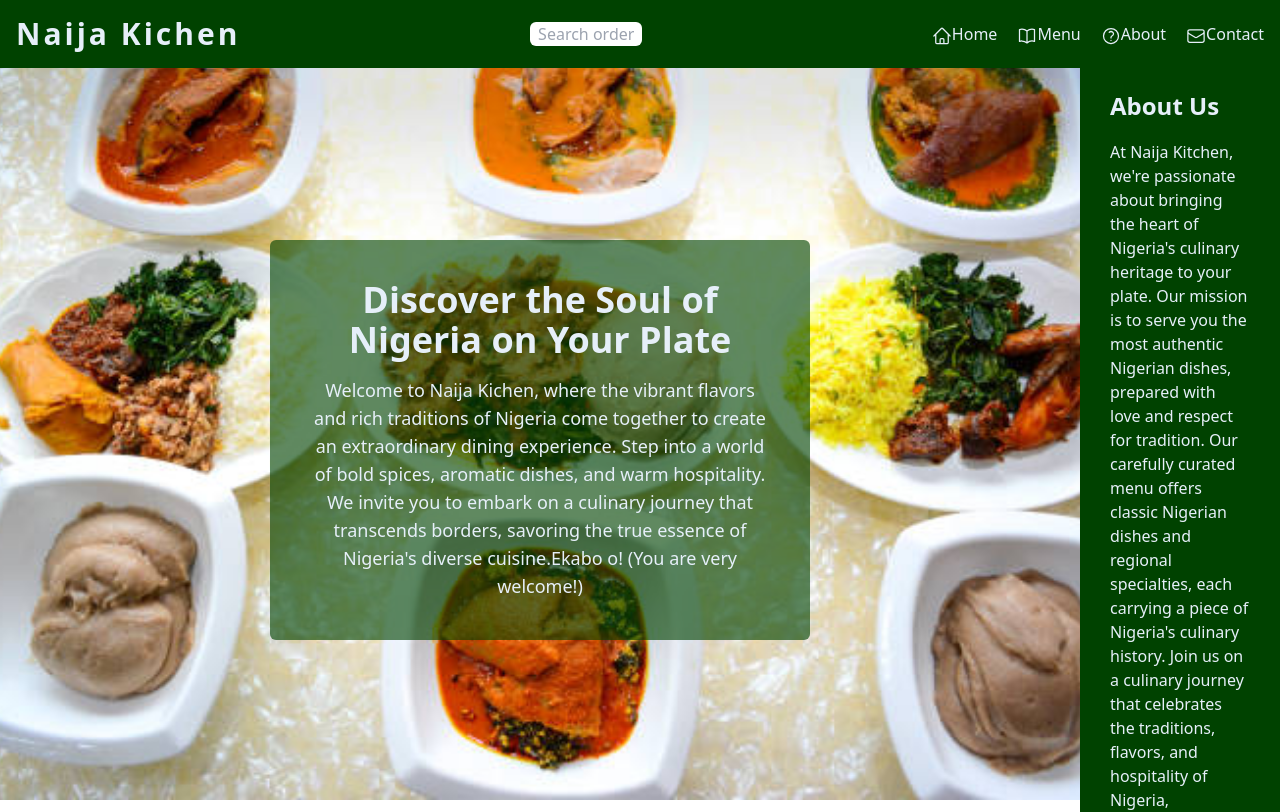
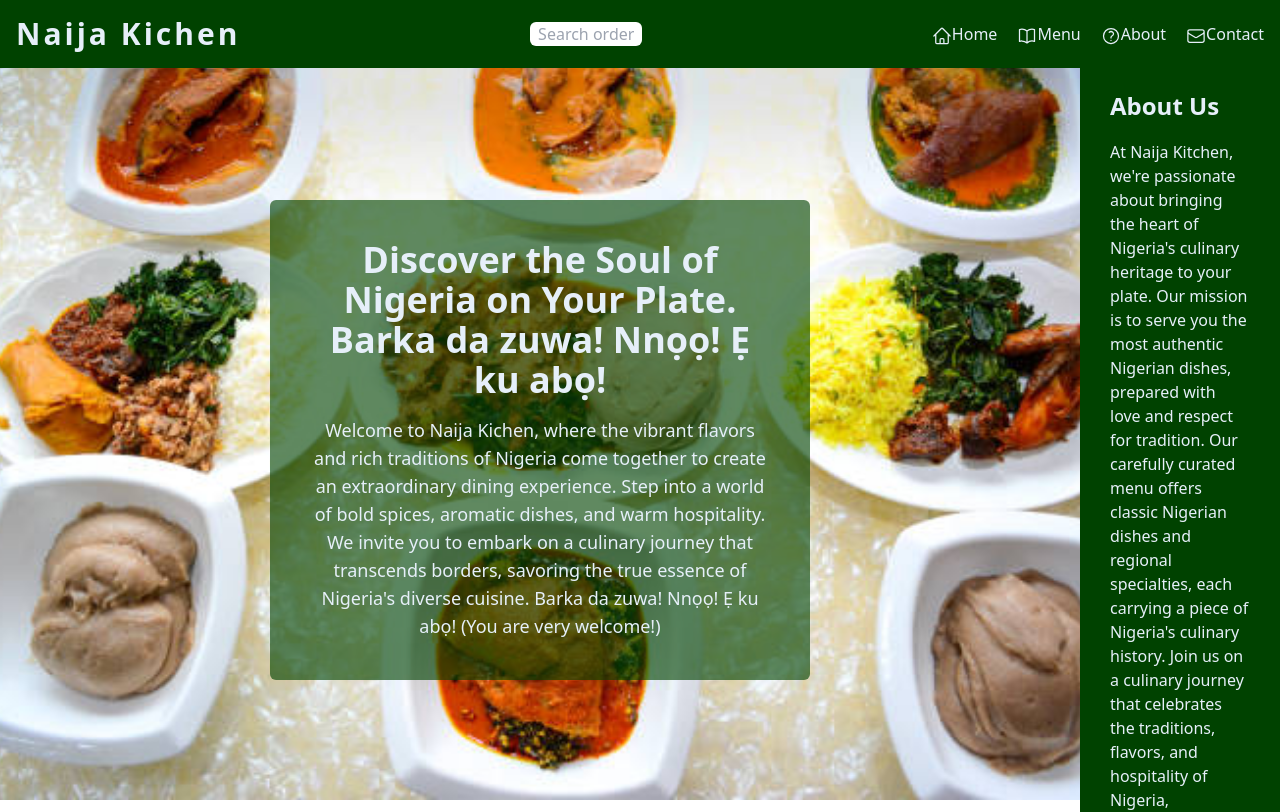
Before and after one commit to KBandipo/Naija-Kitchen-Landpage-with-React, a React (Vite) app: page / in a window 1280 px wide. Shown: the top 812 px of the page. Built offline with nearby package versions, Linux system fonts and the light colour scheme.

Commit message:
Add more text to WelcomeMessage

```diff
--- a/src/assets/component/WelcomeMessage.jsx
+++ b/src/assets/component/WelcomeMessage.jsx
@@ -4,7 +4,8 @@ function WelcomeMessage() {
       <div className="container mx-auto my-auto w-full rounded-md bg-[#0042009f] p-6 text-center text-[#e6eff9] md:w-1/2 md:p-10">
         <div className="container mx-auto ">
           <h1 className=" mx-auto mb-4 text-2xl font-extrabold md:text-4xl">
-            Discover the Soul of Nigeria on Your Plate
+            Discover the Soul of Nigeria on Your Plate. Barka da zuwa! Nnọọ! Ẹ
+            ku abọ!
           </h1>
           <p className="text-md mx-auto md:text-lg">
             Welcome to Naija Kichen, where the vibrant flavors and rich
@@ -12,7 +13,8 @@ function WelcomeMessage() {
             dining experience. Step into a world of bold spices, aromatic
             dishes, and warm hospitality. We invite you to embark on a culinary
             journey that transcends borders, savoring the true essence of
-            Nigeria's diverse cuisine.Ekabo o! (You are very welcome!)
+            Nigeria's diverse cuisine. Barka da zuwa! Nnọọ! Ẹ ku abọ! (You are
+            very welcome!)
           </p>
         </div>
       </div>
```
